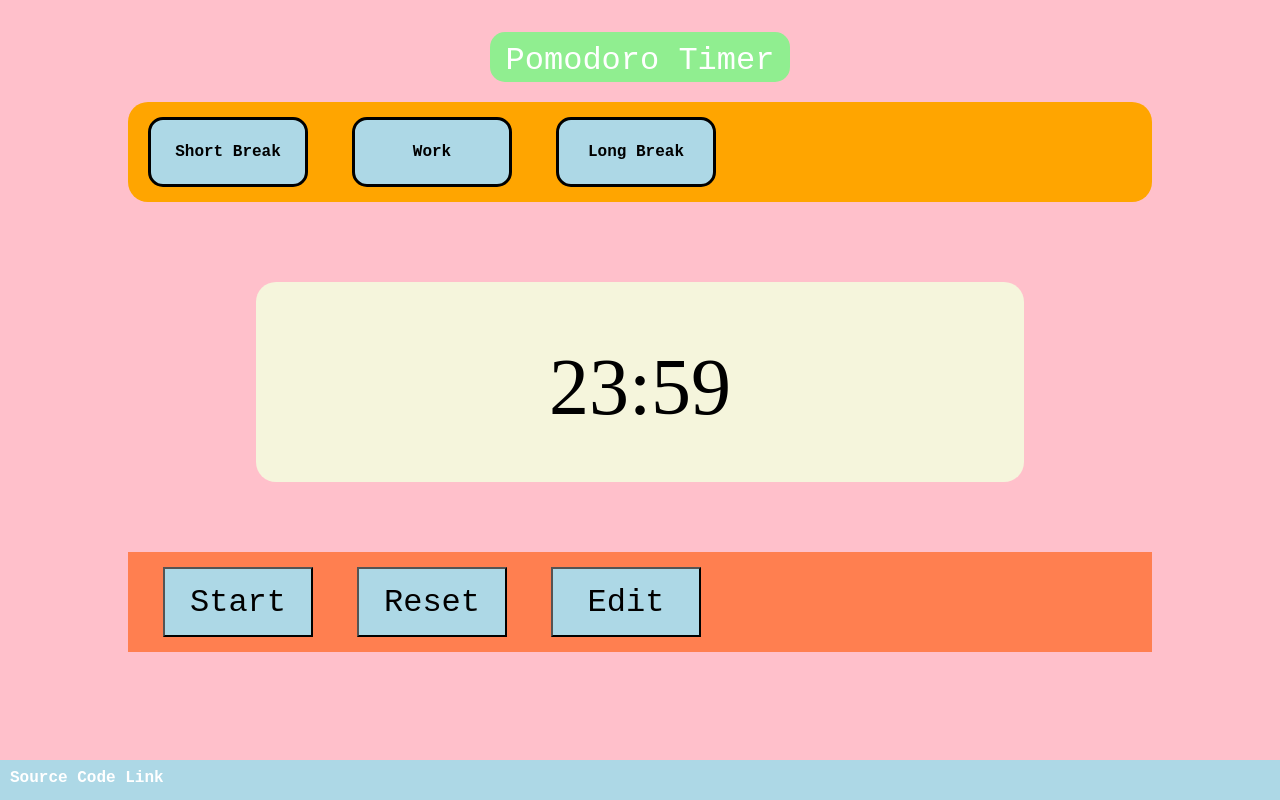
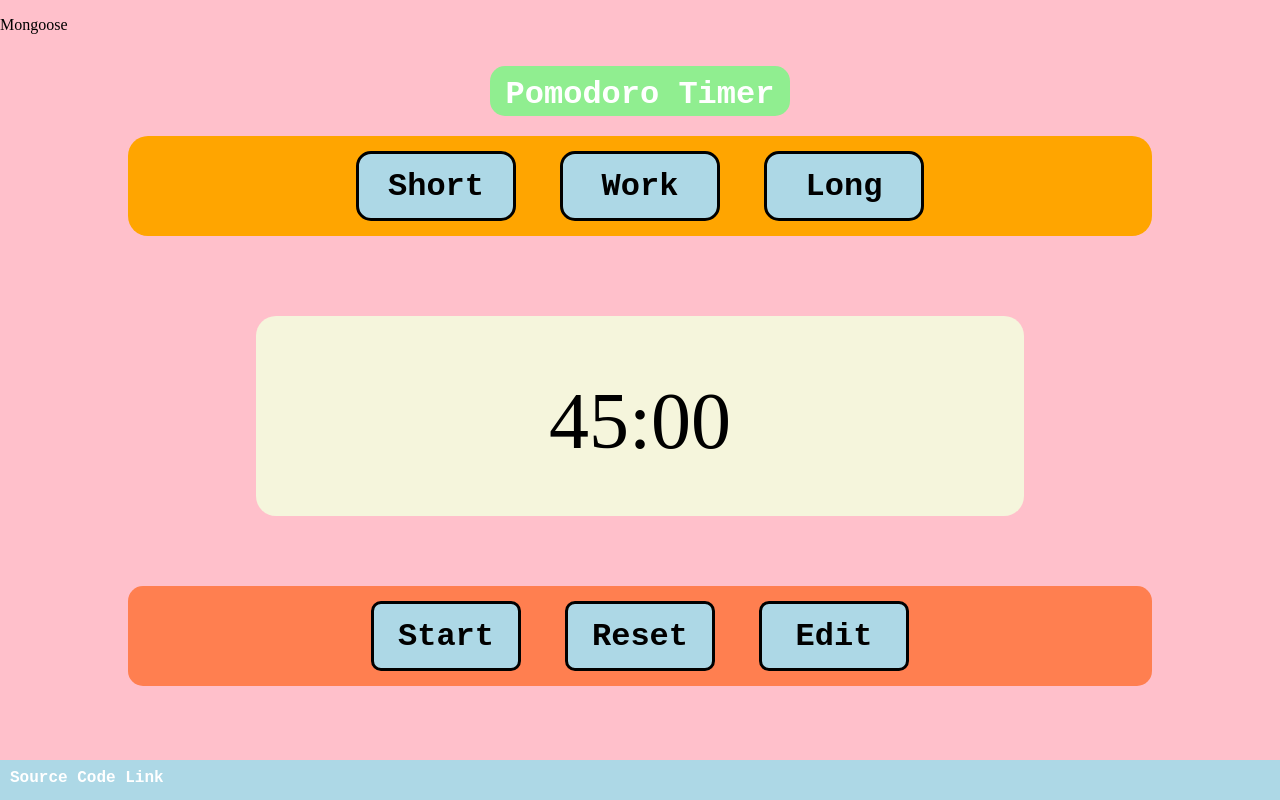
Before and after one commit to tenglin2/PomodoroTimer, a plain HTML site: page index.html in a window 1280 px wide. Drawn offline with Linux system fonts and the light colour scheme.

Commit message:
Some testing, made some functionality to the preset buttons.

```diff
--- a/index.html
+++ b/index.html
@@ -10,29 +10,35 @@
   <!-- Add a Google Font link here -->
 </head>
 <body>
+
   <div class="page">
     <div class="frame">
-
+      <p id="hello">
+        Hello World
+      </p>
       <div class="title_container">
         <p id="title">Pomodoro Timer</p>
       </div>
 
       <div class="presets">
         <div class="select_container">
-          <button type="button" id="Short_Break">Short Break</button>
-          <button type="button" id="Work">Work</button>
-          <button type="button" id="Long_Break">Long Break</button>
+          <button type="button" id="short">Short</button>
+          <button type="button" id="work">Work</button>
+          <button type="button" id="long">Long</button>
         </div>
       </div>
 
       <div class="timer_container">
-        <p id="timer_count">23:59</p>
+        <p id="timerclock"></p>
       </div>
 
       <div class="toolbar_container">
-        <button type="button" id="Start_Stop">Start</button>
-        <button type="button" id="Reset">Reset</button>
-        <button type="button" id="Edit">Edit</button>
+        <div class="buttons_container">
+          <button type="button" id="startstop">Start</button>
+          <button type="button" id="reset">Reset</button>
+          <button type="button" id="edit">Edit</button>
+        </div>
+
       </div>
 
 
@@ -42,5 +48,7 @@
   <div class="footer">
     <a href="https://github.com/tenglin2/PomodoroTimer" target="_blank">Source Code Link</a>
   </div>
+
+  <script src="script.js"></script>
 </body>
 </html>
--- a/script.js
+++ b/script.js
@@ -0,0 +1,45 @@
+// const shortButton = document.getElementById("short");
+// shortButton.addEventListener("click", (e) => {
+//   shortButton.textContent = "Jump";
+//   shortButton.style.backgroundColor = "yellow";
+// });
+var shortTime = "10:00";
+var workTime = "45:00";
+var longTime = "20:00";
+
+var currentTime = "work";
+
+// var timerclock = document.querySelector(".timer_container");
+// timerclock.addEventListener("click", (e) => {
+//   timerclock.style.backgroundColor = "yellow";
+// });
+var timerclock = document.querySelector("#timerclock");
+timerclock.textContent = workTime;
+
+var shortButton = document.getElementById("short");
+var workButton = document.getElementById("work");
+var longButton = document.getElementById("long");
+
+shortButton.addEventListener("click", (e) => {
+  if (currentTime !== "short"){
+    timerclock.textContent = shortTime;
+    currentTime = "short";
+  }
+
+});
+workButton.addEventListener("click", (e) => {
+  if (currentTime !== "work"){
+    timerclock.textContent = workTime;
+    currentTime = "work";
+  }
+
+});
+longButton.addEventListener("click", (e) => {
+  if (currentTime !== "long"){
+    timerclock.textContent = longTime;
+    currentTime = "long";
+  }
+});
+
+var hello = document.getElementById("hello");
+hello.textContent = "Mongoose";
--- a/stylesheet.css
+++ b/stylesheet.css
@@ -32,9 +32,13 @@ body{
 #title{
   font-family: monospace;
   font-size: 32px;
+  font-weight: 700;
   color: white;
   text-align: center;
   padding-top: 10px;
+  user-select: none;
+  -moz-user-select: none;
+  -webkit-user-select: none;
 }
 
 .presets{
@@ -44,6 +48,9 @@ body{
   background-color: orange;
   border-radius: 20px;
 }
+.select_container{
+  text-align: center;
+}
 .presets button{
   display: inline-block;
   margin: 0 20px;
@@ -52,7 +59,7 @@ body{
   height: 70px;
   width: 160px;
   font-family: monospace;
-  font-size: 16px;
+  font-size: 32px;
   font-weight: 700;
   background-color: lightblue;
   border-radius: 15px;
@@ -66,11 +73,14 @@ body{
   background-color: beige;
   border-radius: 20px;
 }
-#timer_count{
+#timerclock{
   font-size: 80px;
   text-align: center;
   position: relative;
   top: 60px;
+  user-select: none;
+  -moz-user-select: none;
+  -webkit-user-select: none;
 }
 
 .toolbar_container{
@@ -80,6 +90,10 @@ body{
   height: 100px;
   width: 80%;
   background-color: coral;
+  border-radius: 15px;
+}
+.buttons_container{
+  text-align: center;
 }
 .toolbar_container button{
   display: inline-block;
@@ -90,8 +104,11 @@ body{
   font-size: 32px;
   position: relative;
   top: 15px;
-  left: 15px;
   margin: auto 20px;
+  border: 3px solid black;
+  border-radius: 10px;
+  color: black;
+  font-weight: 700;
 }
 
 
@@ -104,4 +121,7 @@ body{
   color: white;
   font-weight: 800;
   font-size: 16px;
+  user-select: none;
+  -moz-user-select: none;
+  -webkit-user-select: none;
 }
```
